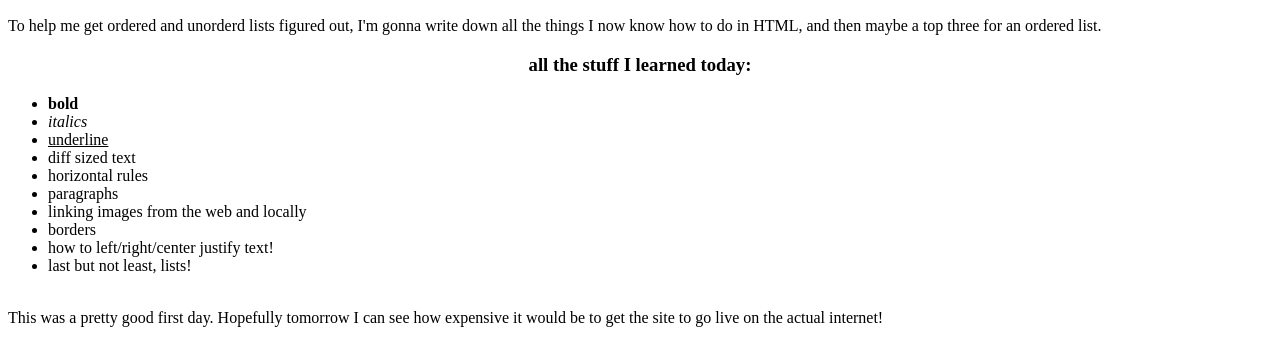
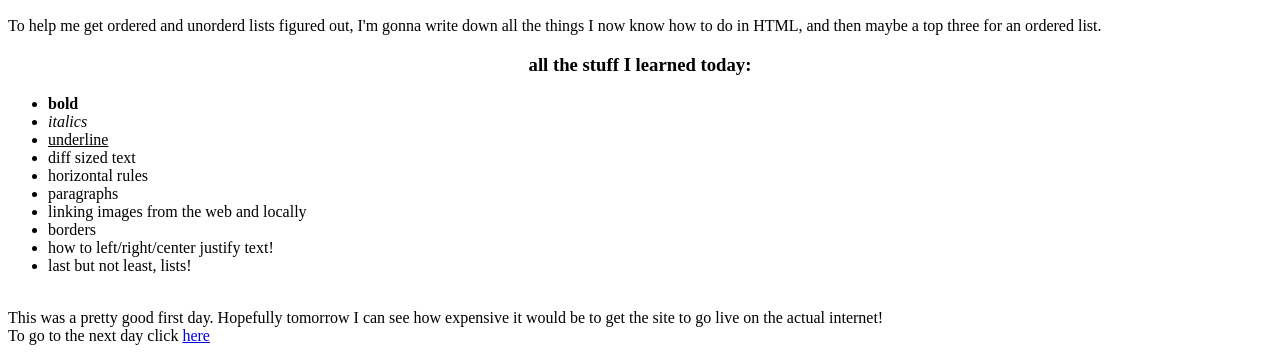
Before and after one commit to MacaroniArtist/MacaroniArtist.github.io, a plain HTML site: page index.html in a window 1280 px wide. Shown: the part 729-1082 px from the top of the page. Drawn offline with Linux system fonts and the light colour scheme.

Commit message:
First test of linking the two pages to each other
:)

```diff
--- a/index.html
+++ b/index.html
@@ -10,7 +10,7 @@
         <h1>The HTML Saga - Learning how to code in HTML</h1>
         <h2>My First Day With HTML</h2>
 
-        Hey there! Welcome to my <b>very first website!</b> To go to the next day, click <a href="https://ca.pinterest.com/clairesara306/_created/" target="_blank">here</a> <b>CHANGE THIS LATER ONCE YOUVE GOT ALL THE CONNECTING PAGES FIGURED</b>
+        Hey there! Welcome to my <b>very first website!</b> To go to the next day, click <a href="daytwo.html" target="_blank">here</a> <b>CHANGE THIS LATER ONCE YOUVE GOT ALL THE CONNECTING PAGES FIGURED</b>
         <hr>
         This is also the first page I am writing, and where I'll track all of my progress in learning how to write an HTML site!
 
@@ -52,7 +52,8 @@
             <li>how to left/right/center justify text!</li>
             <li>last but not least, lists!</li>
         </ul> <br>
-        This was a pretty good first day. Hopefully tomorrow I can see how expensive it would be to get the site to go live on the actual internet!
+        This was a pretty good first day. Hopefully tomorrow I can see how expensive it would be to get the site to go live on the actual internet! <br>
+        To go to the next day click <a href="daytwo.html" target="_blank">here</a>
 
     </body>
 </html>
```
Also changed, not shown: daytwo.html (+1 -0 lines).
